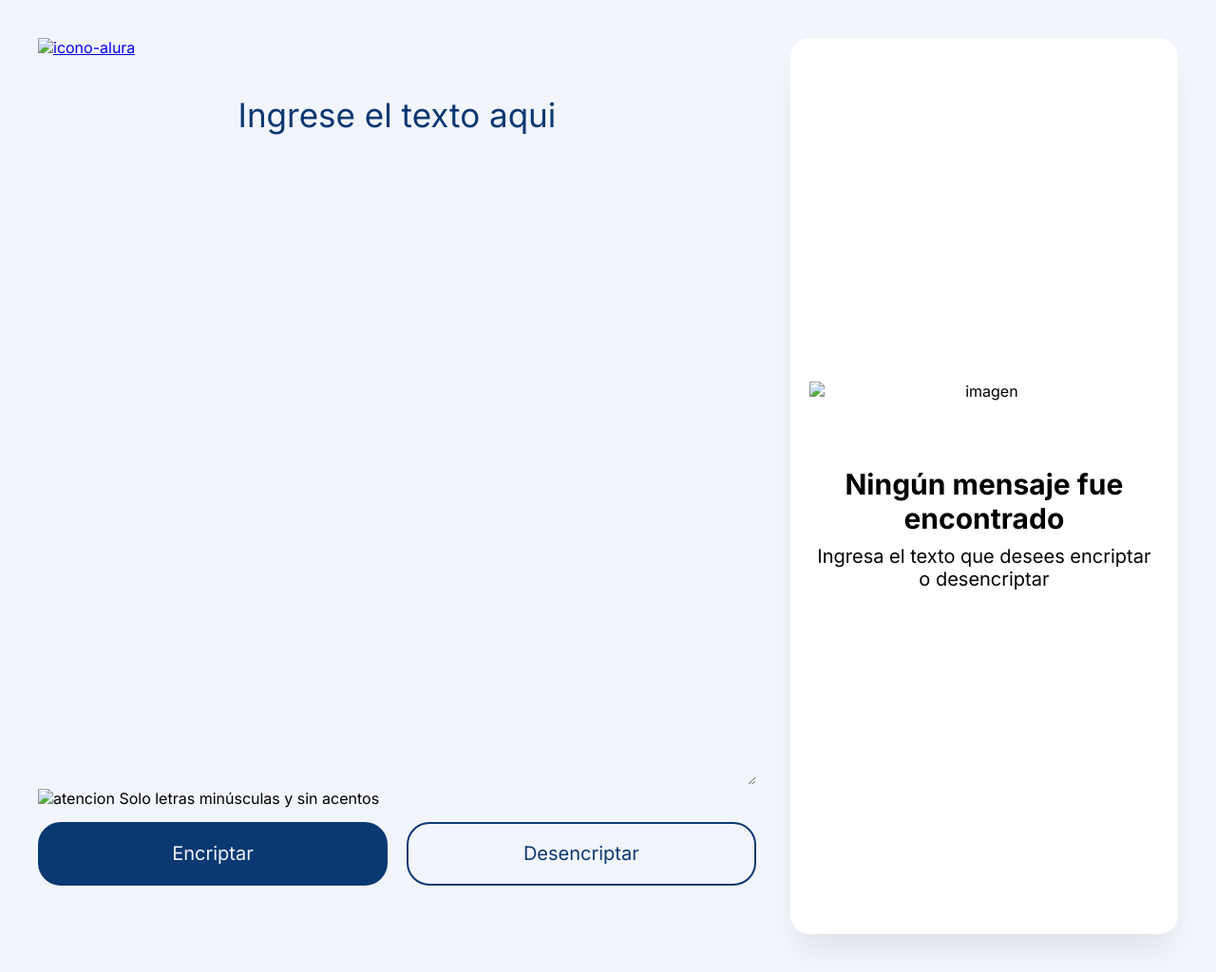
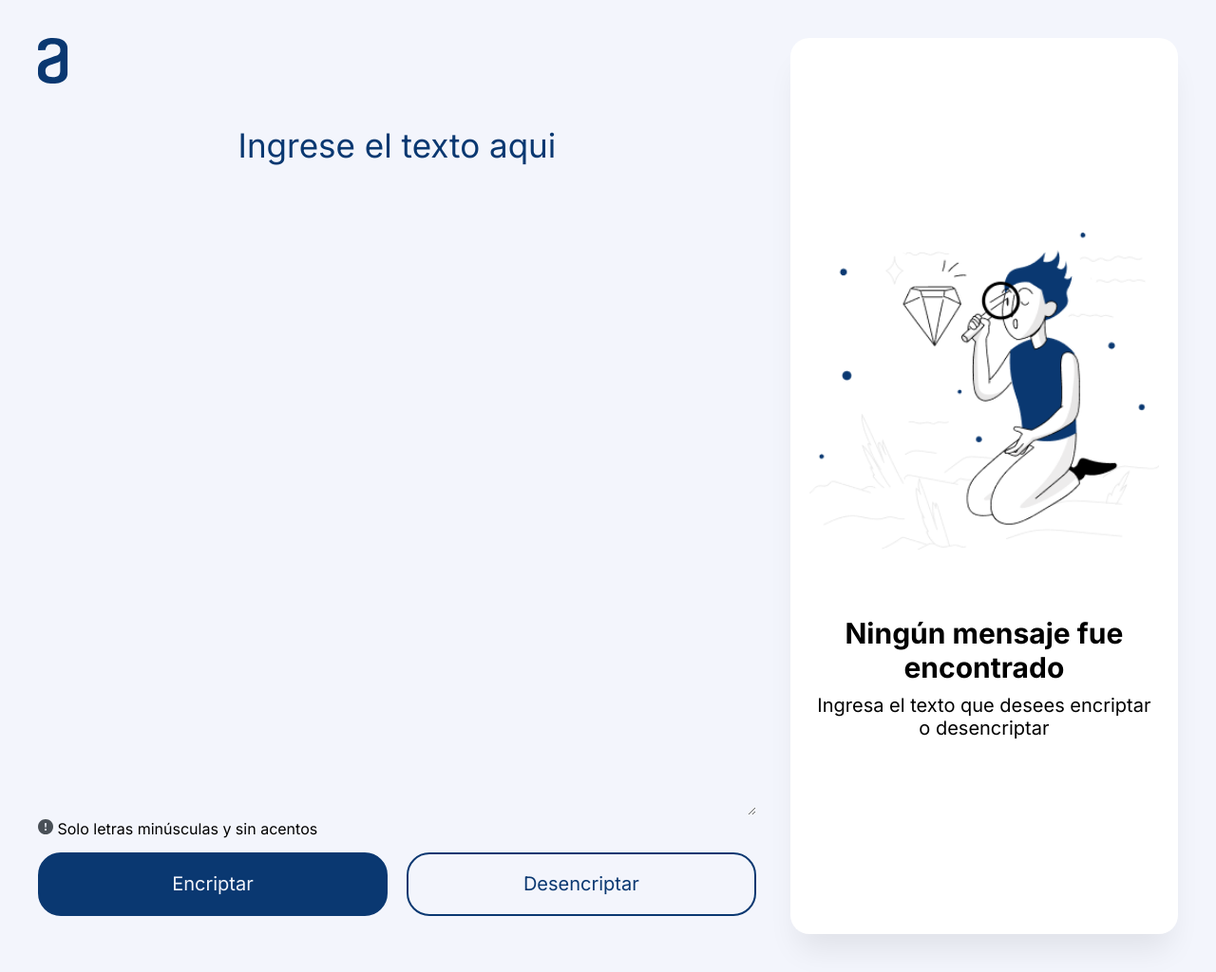
Before and after one commit to pablo-92/encriptador, a plain HTML site: page index.html in a window 1280 px wide. Shown: the whole page at 95% size. Drawn offline with Linux system fonts and the light colour scheme; files that its build step writes are made by us from their sources.

Commit message:
Update index.html

```diff
--- a/index.html
+++ b/index.html
@@ -6,7 +6,7 @@
     <meta name="viewport" content="width=device-width, initial-scale=1.0" />
     <link
       rel="stylesheet"
-      href="/Alura-Oracle/Desafios/Encriptador/estilo.css"
+      href="estilo.css"
     />
     <title>Encriptador</title>
   </head>
@@ -16,7 +16,7 @@
         <div id="icono">
           <a target="_blank" href="https://www.aluracursos.com/">
             <img
-              src="/Alura-Oracle/Desafios/Encriptador/icono.svg"
+              src="icono.svg"
               alt="icono-alura"
             />
           </a>
@@ -27,7 +27,7 @@
       <!-- MENSAJE A ENCRIPTAR -->
       <p id="condicion">
         <img
-          src="/Alura-Oracle/Desafios/Encriptador/admiracion.svg"
+          src="admiracion.svg"
           alt="atencion"
         />
         Solo letras minúsculas y sin acentos
@@ -42,7 +42,7 @@
     <div id="aside">
       <img
         id="munieco"
-        src="/Alura-Oracle/Desafios/Encriptador/munieco.png"
+        src="munieco.png"
         alt="imagen"
       />
       <!-- MENSAJE ENCRIPTADO -->
@@ -56,4 +56,4 @@
   </body>
 </html>
 
-<script src="/Alura-Oracle/Desafios/Encriptador/script.js"></script>
+<script src="script.js"></script>
```
